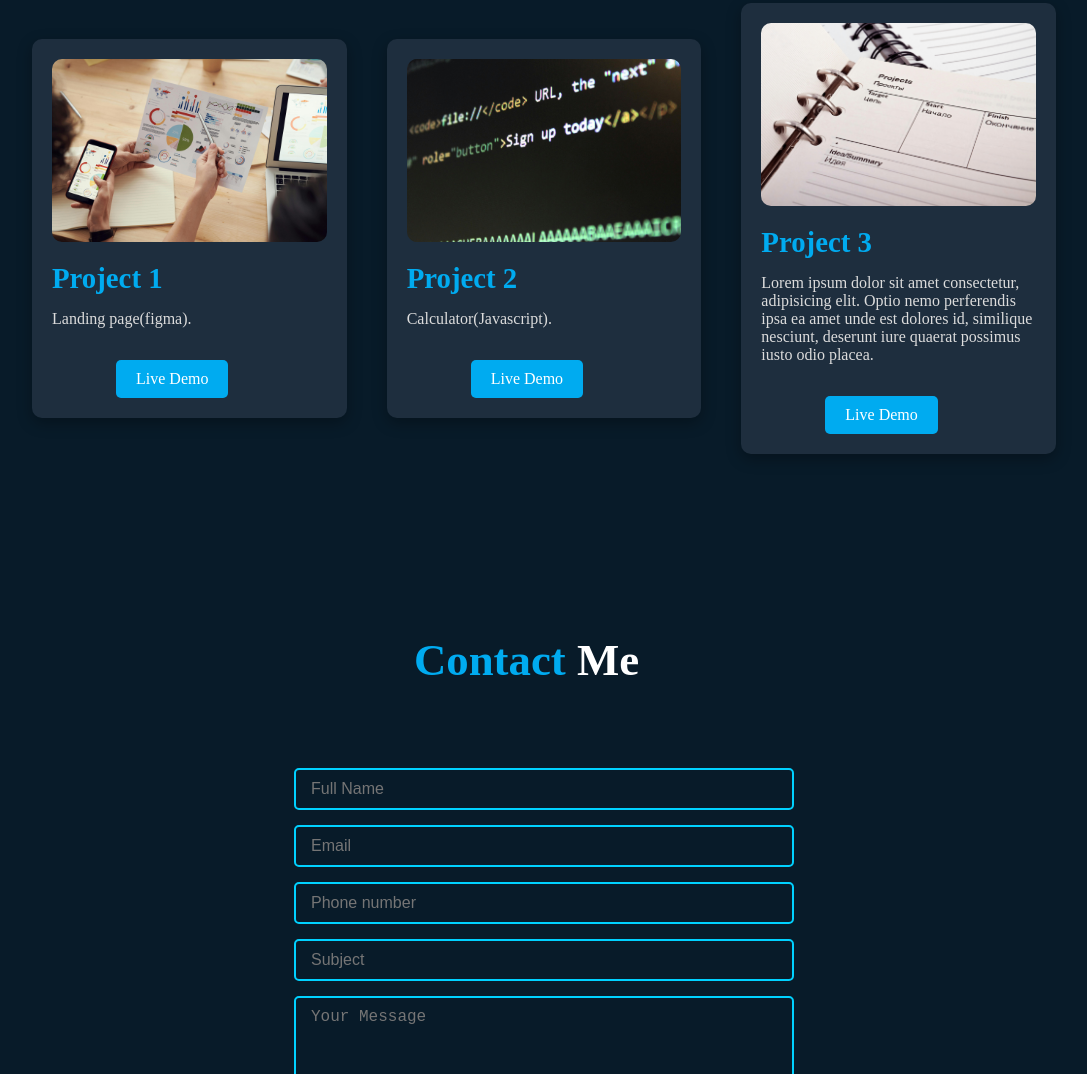
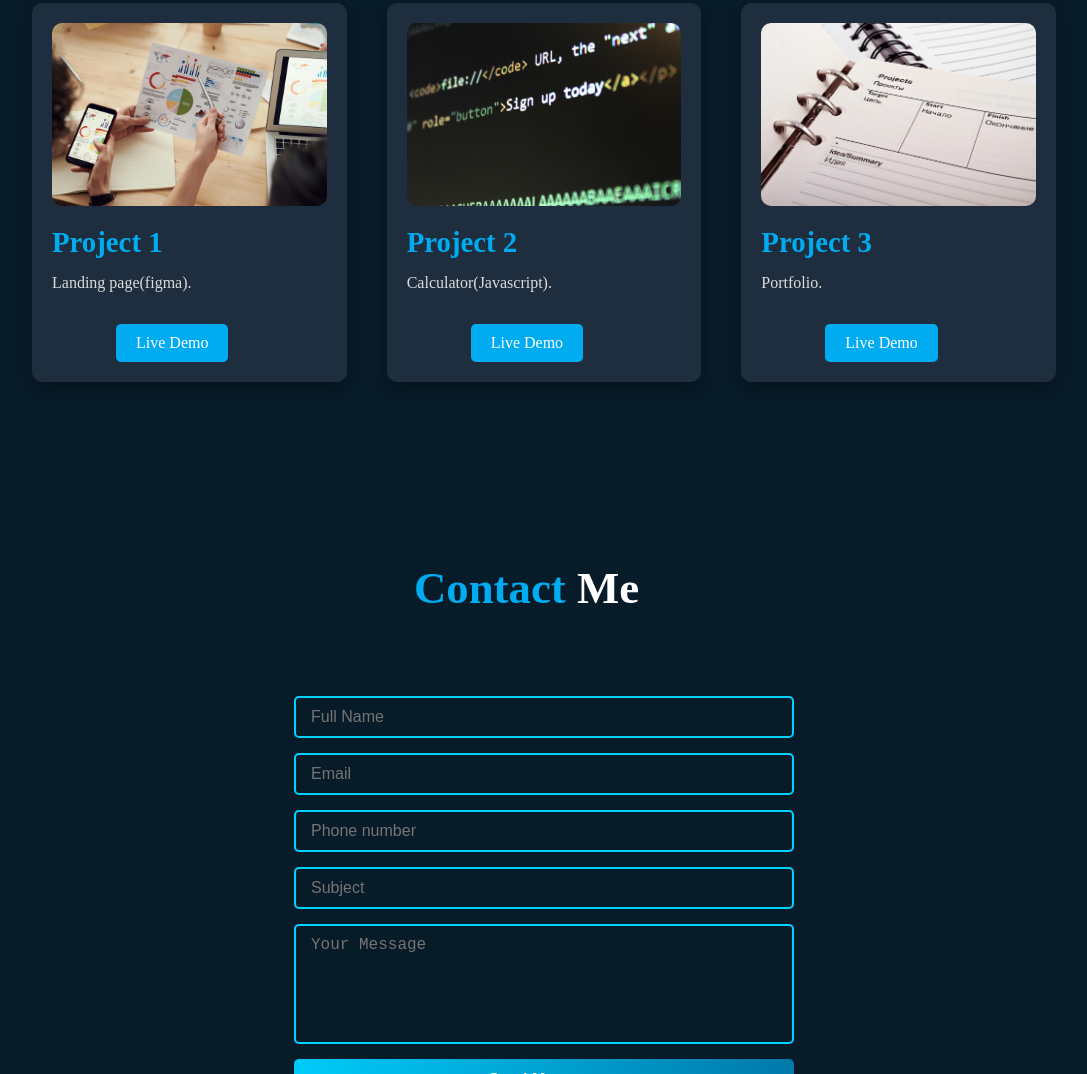
Before and after one commit to Aminxxxxx/Portfolio, a plain HTML site: page index.html in a window 1280 px wide. Shown: the part 1254-2328 px from the top of the page, without its empty margins (96-1183 px from the left). Drawn offline with Linux system fonts and the light colour scheme.

Commit message:
new files

```diff
--- a/index.html
+++ b/index.html
@@ -110,10 +110,8 @@
             <div class="service-card">
                 <img src="img/pexels-pixabay-372787.jpg" alt="">
                 <h2>Project 3 </h2>
-                <p>Lorem ipsum dolor sit amet consectetur, adipisicing elit. Optio nemo perferendis ipsa ea amet
-                    unde est dolores id, similique nesciunt, deserunt iure quaerat possimus iusto odio placea.
-                </p>
-                <a href="#" class="project-btn">Live Demo</a>
+                <p>Portfolio.</p>
+                <a href="https://neon-selkie-d3c83f.netlify.app/" class="project-btn">Live Demo</a>
             </div>
         </div>
     </section>
```
